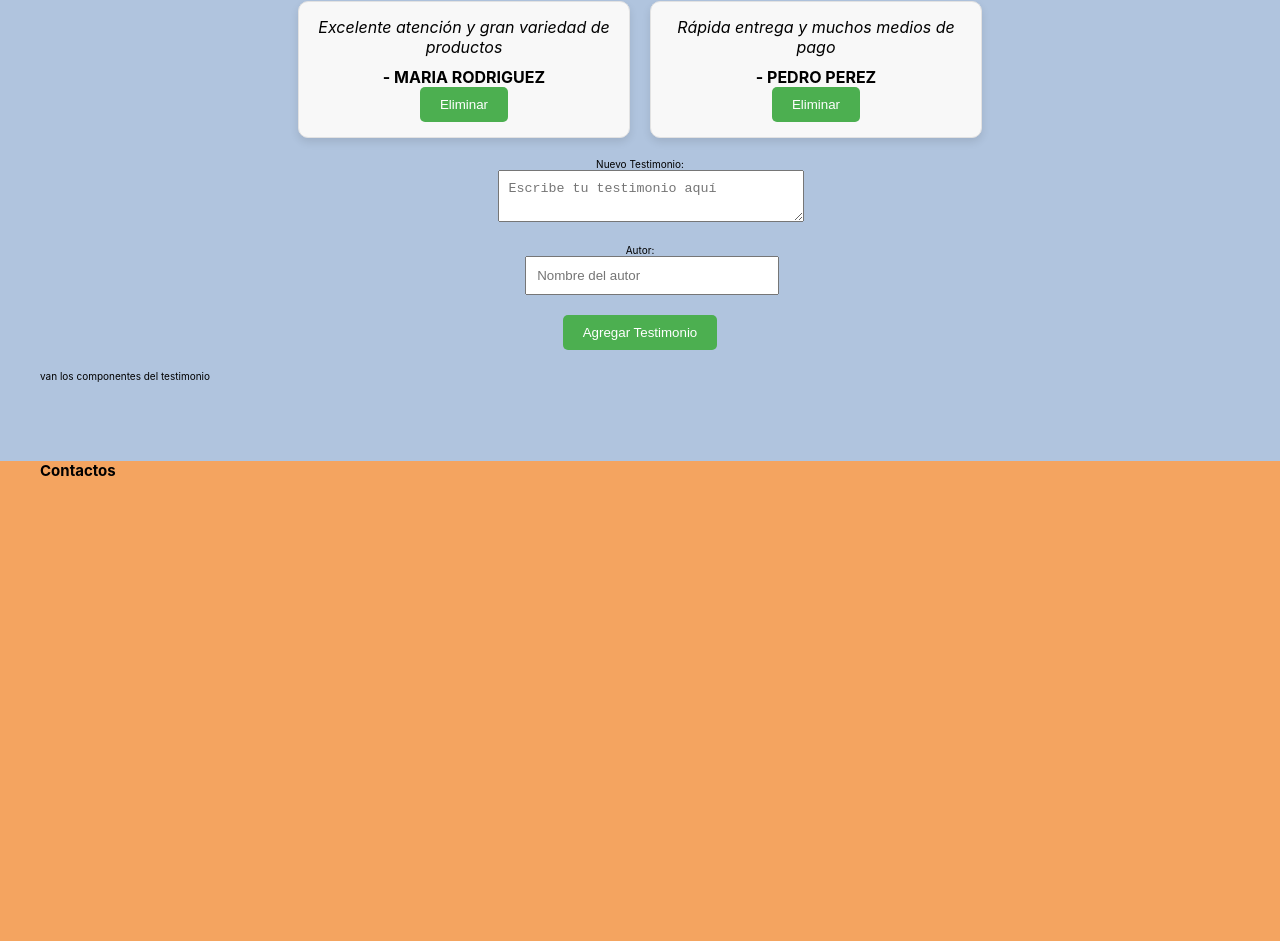
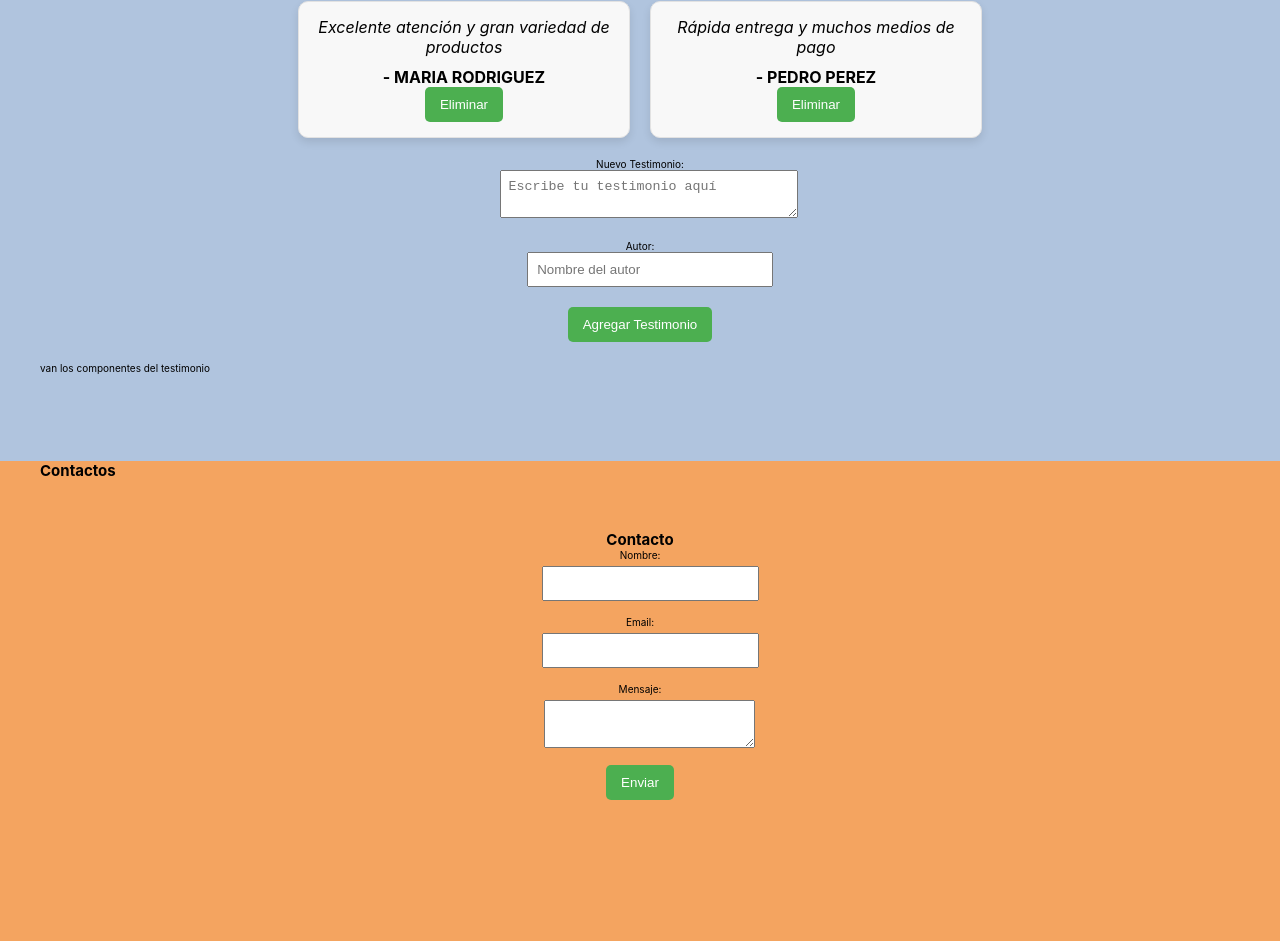
Before and after one commit to alleenu/beer-website, a React (Vite) app: page / in a window 1280 px wide. Shown: the part 1509-2461 px from the top of the page. Built offline with nearby package versions, Linux system fonts and the light colour scheme.

Commit message:
componente contacto

```diff
--- a/package.json
+++ b/package.json
@@ -10,6 +10,7 @@
     "preview": "vite preview"
   },
   "dependencies": {
+    "prop-types": "^15.8.1",
     "react": "^18.2.0",
     "react-dom": "^18.2.0",
     "react-router-dom": "^6.18.0",
@@ -24,6 +25,6 @@
     "eslint-plugin-react": "^7.32.2",
     "eslint-plugin-react-hooks": "^4.6.0",
     "eslint-plugin-react-refresh": "^0.4.3",
-    "vite": "^4.4.5"
+    "vite": "^4.5.0"
   }
 }
--- a/src/App.jsx
+++ b/src/App.jsx
@@ -5,6 +5,8 @@ import './App.css'
 import Header from './componentes/Header/Header'
 import Testimonials from './componentes/Testimonials';
 import BeerFlex from './componentes/BeerFlex/BeerFlex';
+import Contact from './componentes/ContactForm/Contact';
+
 
 
 function App() {
@@ -40,6 +42,7 @@ function App() {
       <section id='contact' style={{backgroundColor: 'SandyBrown'}} >  {/* Section Contact */}
         <div className="contenedor">
           <h1>Contactos</h1>
+          <Contact />
         </div>
 
       </section>
--- /dev/null
+++ b/src/componentes/ContactForm/Contact.jsx
@@ -0,0 +1,104 @@
+import React, { useState } from 'react';
+import './Contact.css';
+
+function Contact() {
+  const [formValues, setFormValues] = useState({
+    nombre: '',
+    email: '',
+    mensaje: '',
+  });
+
+  const [errors, setErrors] = useState({});
+  const [successMessage, setSuccessMessage] = useState('');
+
+  const handleChange = (e) => {
+    setFormValues({
+      ...formValues,
+      [e.target.name]: e.target.value,
+    });
+  };
+
+  const handleSubmit = (e) => {
+    e.preventDefault();
+    const validationErrors = validateForm(formValues);
+    setErrors(validationErrors);
+
+    if (Object.keys(validationErrors).length === 0) {
+      console.log('Formulario enviado:', formValues);
+      setSuccessMessage('Mensaje enviado con éxito');
+      setFormValues({ nombre: '', email: '', mensaje: '' });
+    }
+  };
+
+  const validateForm = (values) => {
+    let errors = {};
+
+    if (!values.nombre.trim()) {
+      errors.nombre = 'El nombre es requerido';
+    }
+
+    if (!values.email.trim()) {
+      errors.email = 'El email es requerido';
+    } else if (!isValidEmail(values.email)) {
+      errors.email = 'Ingresa un email válido';
+    }
+
+    if (!values.mensaje.trim()) {
+      errors.mensaje = 'El mensaje es requerido';
+    }
+
+    return errors;
+  };
+
+  const isValidEmail = (email) => {
+    const emailRegex = /^[^\s@]+@[^\s@]+\.[^\s@]+$/;
+    return emailRegex.test(email);
+  };
+
+  return (
+    <section className="contact-section" id="contact">
+      <h2>Contacto</h2>
+      <form className="contact-form" onSubmit={handleSubmit}>
+        <div>
+          <label htmlFor="nombre">Nombre:</label>
+          <input
+            type="text"
+            id="nombre"
+            name="nombre"
+            value={formValues.nombre}
+            onChange={handleChange}
+          />
+          {errors.nombre && <span className="error">{errors.nombre}</span>}
+        </div>
+
+        <div>
+          <label htmlFor="email">Email:</label>
+          <input
+            type="email"
+            id="email"
+            name="email"
+            value={formValues.email}
+            onChange={handleChange}
+          />
+          {errors.email && <span className="error">{errors.email}</span>}
+        </div>
+
+        <div>
+          <label htmlFor="mensaje">Mensaje:</label>
+          <textarea
+            id="mensaje"
+            name="mensaje"
+            value={formValues.mensaje}
+            onChange={handleChange}
+          />
+          {errors.mensaje && <span className="error">{errors.mensaje}</span>}
+        </div>
+
+        <button type="submit">Enviar</button>
+      </form>
+      {successMessage && <p className="success-message">{successMessage}</p>}
+    </section>
+  );
+}
+
+export default Contact;
--- /dev/null
+++ b/src/componentes/ContactForm/contact.css
@@ -0,0 +1,31 @@
+/* Contacto.css */
+.contact-section {
+    text-align: center;
+    padding: 50px;
+  }
+
+  .contact-form {
+    max-width: 400px;
+    margin: 0 auto;
+  }
+
+  label {
+    display: block;
+    margin-bottom: 5px;
+  }
+
+  input,
+  textarea {
+    width: 100%;
+    padding: 8px;
+    margin-bottom: 15px;
+  }
+
+  button {
+    background-color: #4caf50;
+    color: white;
+    padding: 10px 15px;
+    border: none;
+    border-radius: 5px;
+    cursor: pointer;
+  }
--- a/src/componentes/Header/Header.jsx
+++ b/src/componentes/Header/Header.jsx
@@ -1,5 +1,6 @@
 // useState
 import React, { useState } from "react";
+
 
 // Link del React Scroll
 import { Link, animateScroll as scroll } from "react-scroll";
```
Also changed, not shown: 1 other file (tests, documents, lock files or other folders).
